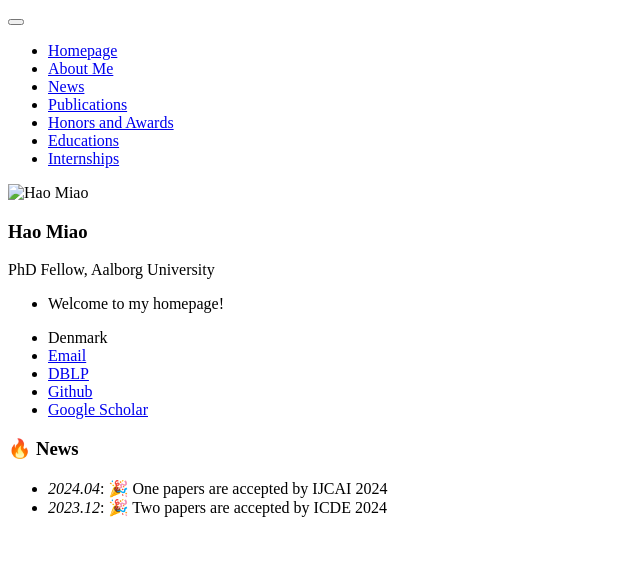
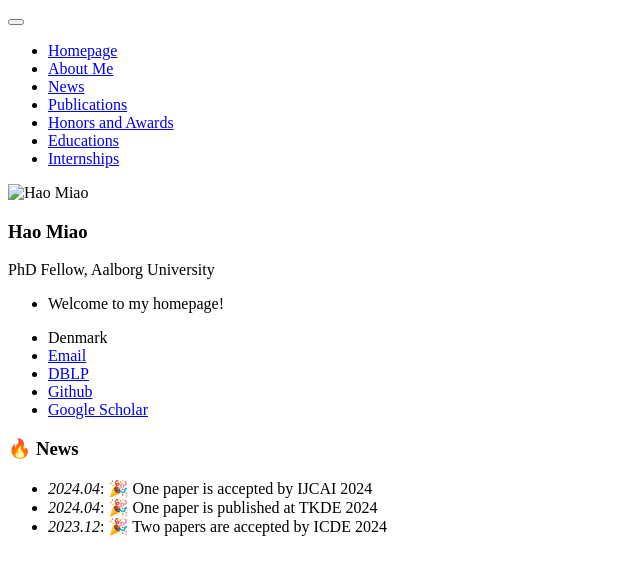
Before and after one commit to MiaoHaoSunny/MiaoHaoSunny.github.io, a Jekyll site: the page built from _pages/includes/news.md, in a window 1280 px wide. Shown: the top 575 px of the page, without its empty margins (0-640 px from the left). Built offline with Jekyll 4.4.1, drawn with Linux system fonts in a browser that asks for light colours; our own code applies the rules of GitHub Pages for plain Markdown files.

Commit message:
Update news.md

```diff
--- a/_pages/includes/news.md
+++ b/_pages/includes/news.md
@@ -1,3 +1,4 @@
 # 🔥 News
-- *2024.04*: 🎉 One papers are accepted by IJCAI 2024
+- *2024.04*: 🎉 One paper is accepted by IJCAI 2024
+- *2024.04*: 🎉 One paper is published at TKDE 2024
 - *2023.12*: 🎉 Two papers are accepted by ICDE 2024
```
